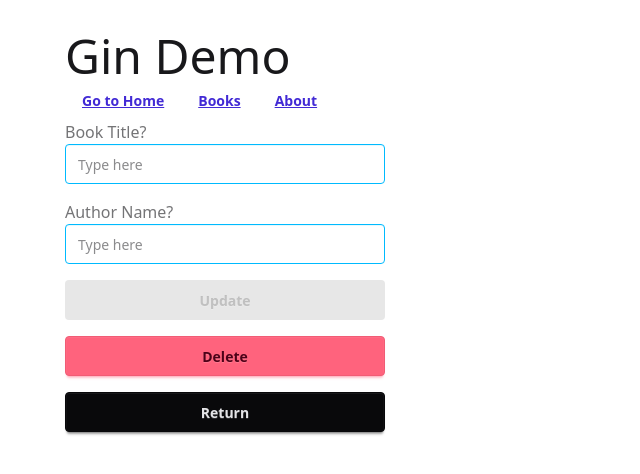
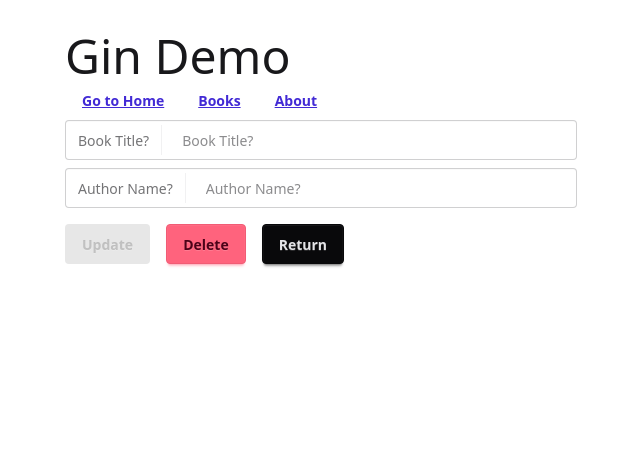
Before and after one commit to iwmq/gin_demo, a Vue app in the folder gin_frontend/: page /#/book_edit/1 in a window 1280 px wide. Shown: the top 474 px of the page, without its empty margins (63-703 px from the left). Built offline with nearby package versions, Linux system fonts and the light colour scheme; no server answers.

Commit message:
update style

```diff
--- a/gin_frontend/src/components/book/BookCreate.vue
+++ b/gin_frontend/src/components/book/BookCreate.vue
@@ -1,40 +1,39 @@
 <template>
-    <div class="flex flex-col gap-4">
-        <label class="form-control w-full max-w-xs">
-            <div class="label">
-                <span class="label-text">Book Title?</span>
-            </div>
+    <div class="w-full md:w-1/2 flex flex-col gap-4">
+        <div class="flex flex-col gap-2">
+            <label class="input w-full">
+                <span class="label">Book Title?</span>
                 <input
                     type="text"
-                placeholder="Type here"
-                class="input input-bordered input-info w-full max-w-xs"
+                    placeholder="Book Title?"
                     v-model="book_data.title"
                 />
             </label>
-        <label class="form-control w-full max-w-xs">
-            <div class="label">
-                <span class="label-text">Author Name?</span>
-            </div>
+            <label class="input w-full">
+                <span class="label">Author Name?</span>
                 <input
                     type="text"
-                placeholder="Type here"
-                class="input input-bordered input-info w-full max-w-xs"
+                    placeholder="Author Name?"
                     v-model="book_data.author"
                 />
             </label>
+        </div>
+
+        <div class="flex flex-row gap-4">
             <button
-            class="btn btn-primary w-full max-w-xs"
+                class="btn btn-primary"
                 :disabled="!data_valid"
                 @click="create_book"
             >
                 Create
             </button>
             <router-link
-            class="btn btn-neutral w-full max-w-xs"
+                class="btn btn-neutral"
                 to="/books"
             >
                 Return
             </router-link>
+        </div>
     </div>
 </template>
 
--- a/gin_frontend/src/components/book/BookEdit.vue
+++ b/gin_frontend/src/components/book/BookEdit.vue
@@ -1,46 +1,47 @@
 <template>
-    <div class="flex flex-col gap-4">
-        <label class="form-control w-full max-w-xs">
-            <div class="label">
-                <span class="label-text">Book Title?</span>
-            </div>
+    <div class="w-full md:w-1/2 flex flex-col gap-4">
+        <div class="flex flex-col gap-2">
+            <label class="input w-full">
+                <span class="label">Book Title?</span>
                 <input
                     type="text"
-                placeholder="Type here"
-                class="input input-bordered input-info w-full max-w-xs"
+                    placeholder="Book Title?"
                     v-model="book_data.title"
                 />
             </label>
-        <label class="form-control w-full max-w-xs">
-            <div class="label">
-                <span class="label-text">Author Name?</span>
-            </div>
+            <label class="input w-full">
+                <span class="label">Author Name?</span>
                 <input
                     type="text"
-                placeholder="Type here"
-                class="input input-bordered input-info w-full max-w-xs"
+                    placeholder="Author Name?"
                     v-model="book_data.author"
                 />
             </label>
+        </div>
+
+        <div class="flex flex-row gap-4">
             <button
-            class="btn btn-warning w-full max-w-xs"
+                class="btn btn-warning"
                 :disabled="!data_valid"
                 @click="update_book"
             >
                 Update
             </button>
+
             <button
-            class="btn btn-error w-full max-w-xs"
+                class="btn btn-error"
                 @click="delete_book"
             >
                 Delete
             </button>
+
             <router-link
-            class="btn btn-neutral w-full max-w-xs"
+                class="btn btn-neutral"
                 to="/books"
             >
                 Return
             </router-link>
+        </div>
     </div>
 </template>
 
--- a/gin_frontend/src/components/book/BookIndex.vue
+++ b/gin_frontend/src/components/book/BookIndex.vue
@@ -9,7 +9,7 @@
                 </tr>
             </thead>
             <tbody>
-                <tr v-for="b in books">
+                <tr v-for="b in books" :key="b.id">
                     <td>{{ b.title }}</td>
                     <td>{{ b.author }}</td>
                     <td>
```
Lines whose indentation alone changed are shown as unchanged.
